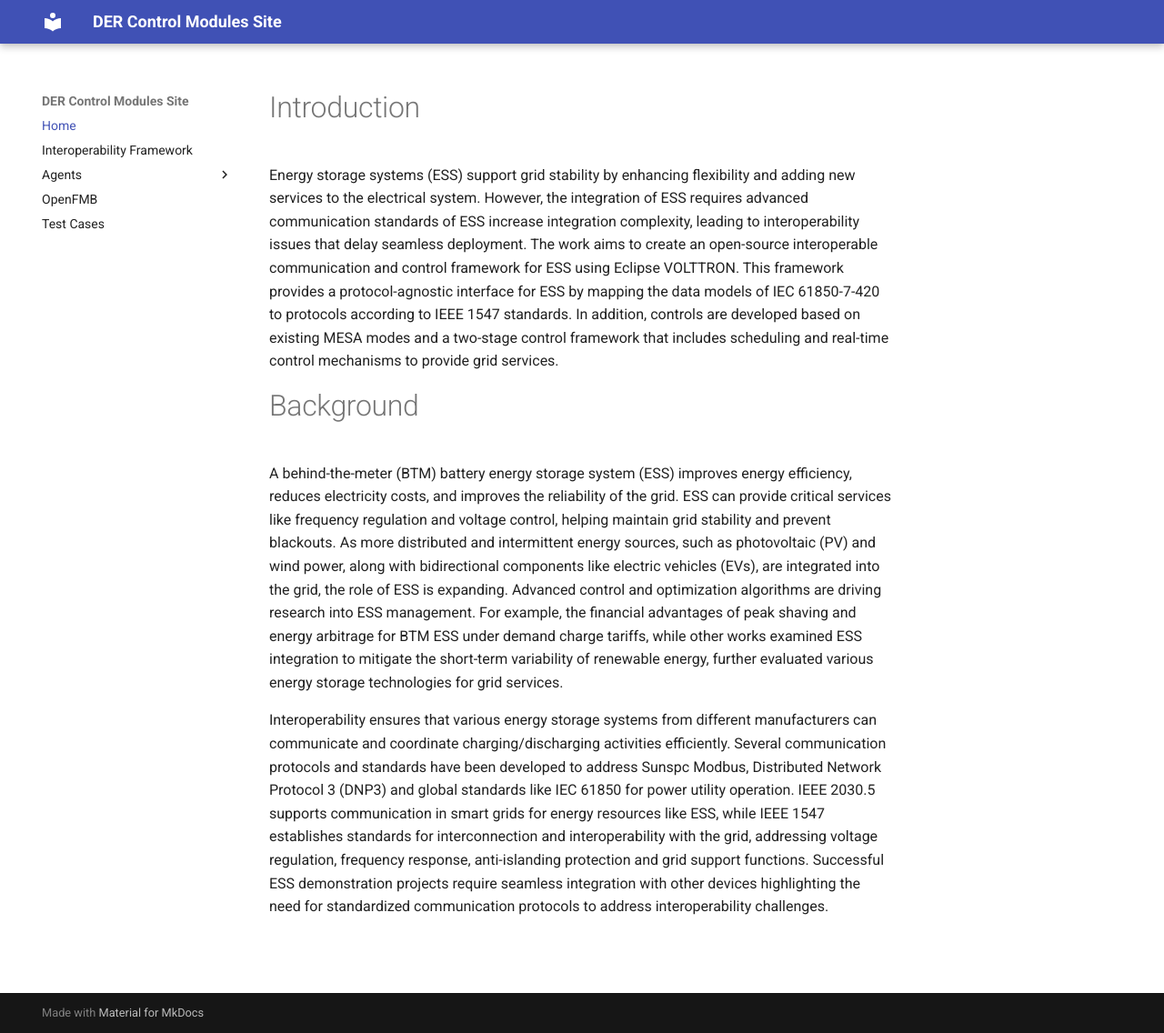
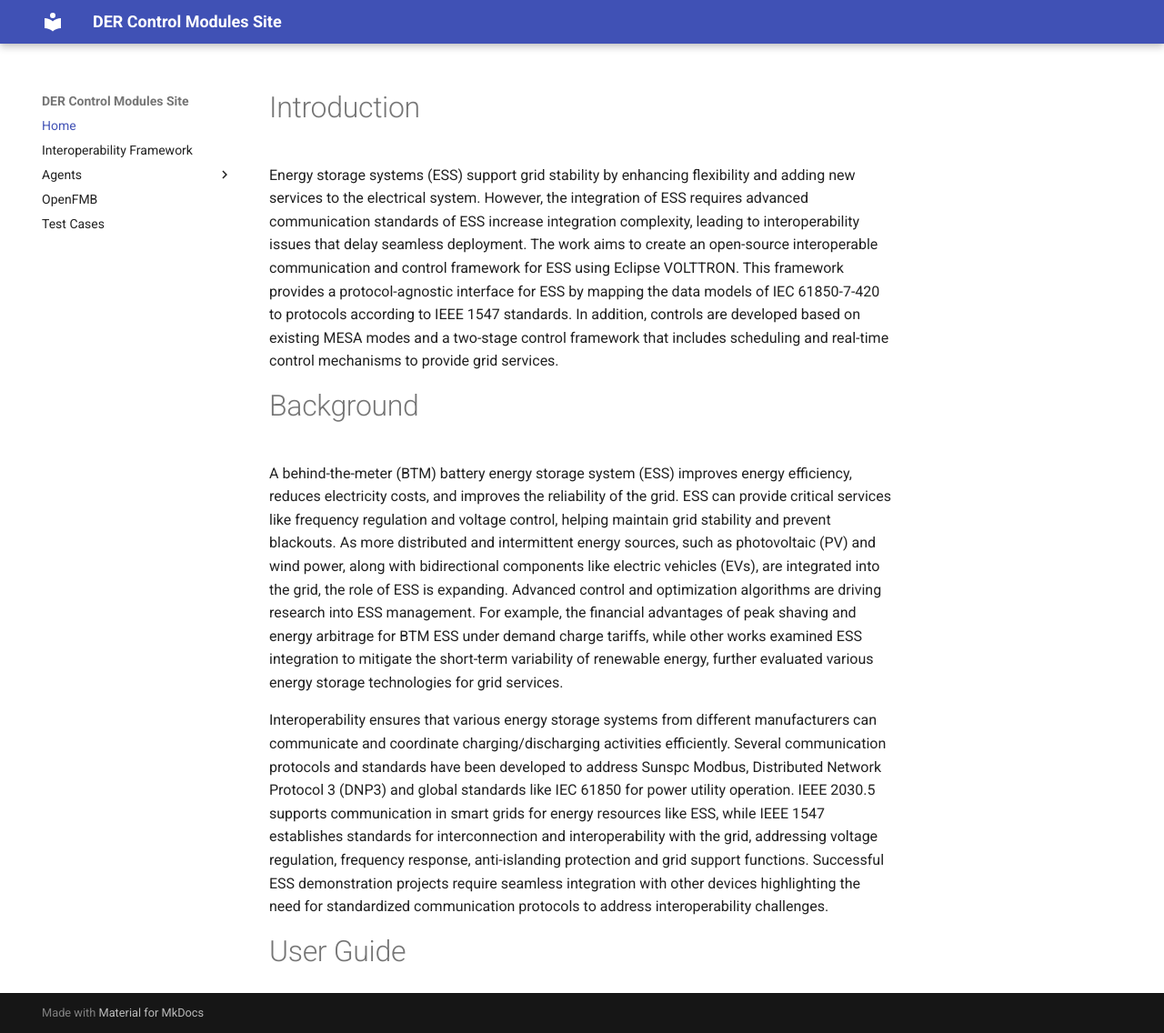
Before and after one commit to der-control-modules/der-control-modules.github.io, an MkDocs documentation site: the page built from docs/index.md, in a window 1280 px wide and 1136 px high. Shown: the whole window at 91% size. Built offline with MkDocs 1.6.1 and Material for MkDocs 9.7.7, drawn with Linux system fonts in a browser that asks for light colours.

Commit message:
Update index.md

```diff
--- a/docs/index.md
+++ b/docs/index.md
@@ -29,3 +29,5 @@ like ESS, while IEEE 1547 establishes standards for interconnection and interope
 addressing voltage regulation, frequency response, anti-islanding protection and grid support functions.
 Successful ESS demonstration projects require seamless integration with other devices highlighting the need
 for standardized communication protocols to address interoperability challenges.
+
+# User Guide
```
